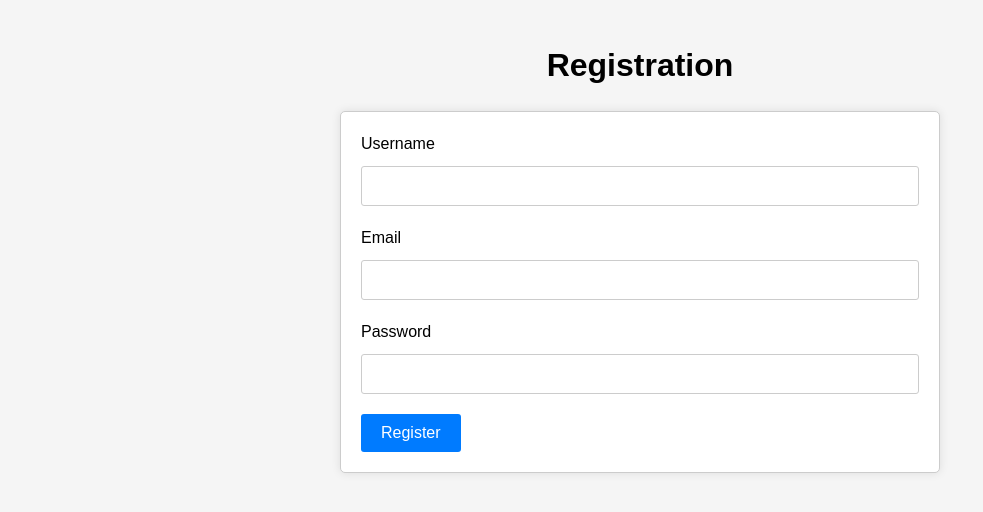
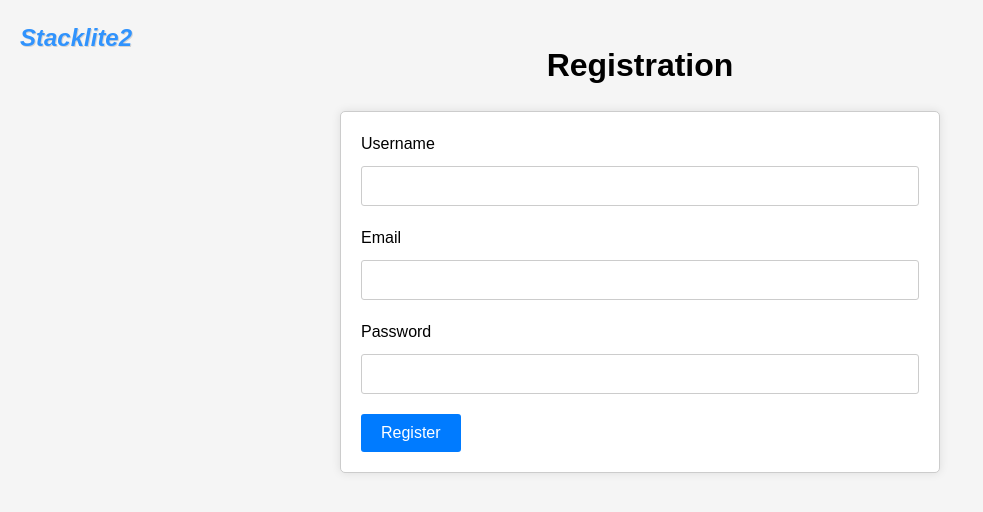
Before and after one commit to ConradPB/lite_stack2-FE, a website: page index.html in a window 1280 px wide. Shown: the whole page, without its empty margins (0-983 px from the left). Drawn offline with Linux system fonts and the light colour scheme.

Commit message:
reg, login pages complete

```diff
--- a/CSS/styles.css
+++ b/CSS/styles.css
@@ -5,6 +5,18 @@ body {
     line-height: 1.5;
     margin: 0;
     padding: 0;
+}
+
+.logo {
+    position: absolute;
+    top: 20px;
+    left: 20px;
+    font-size: 24px;
+    font-weight: bold;
+    color: #007bff;
+    opacity: 0.8;
+    font-style: italic;
+    text-shadow: 1px 1px #ccc;
 }
 
 .container {
--- a/index.html
+++ b/index.html
@@ -8,6 +8,7 @@
 </head>
 <body>
 		<div class="container">
+				<div class="logo">Stacklite2</div>
 		  <h1>Registration</h1>
 		  <form id="registration-form">
 			  <label for="username">Username</label>
```
Also changed, not shown: login.html (+1 -0 lines).
